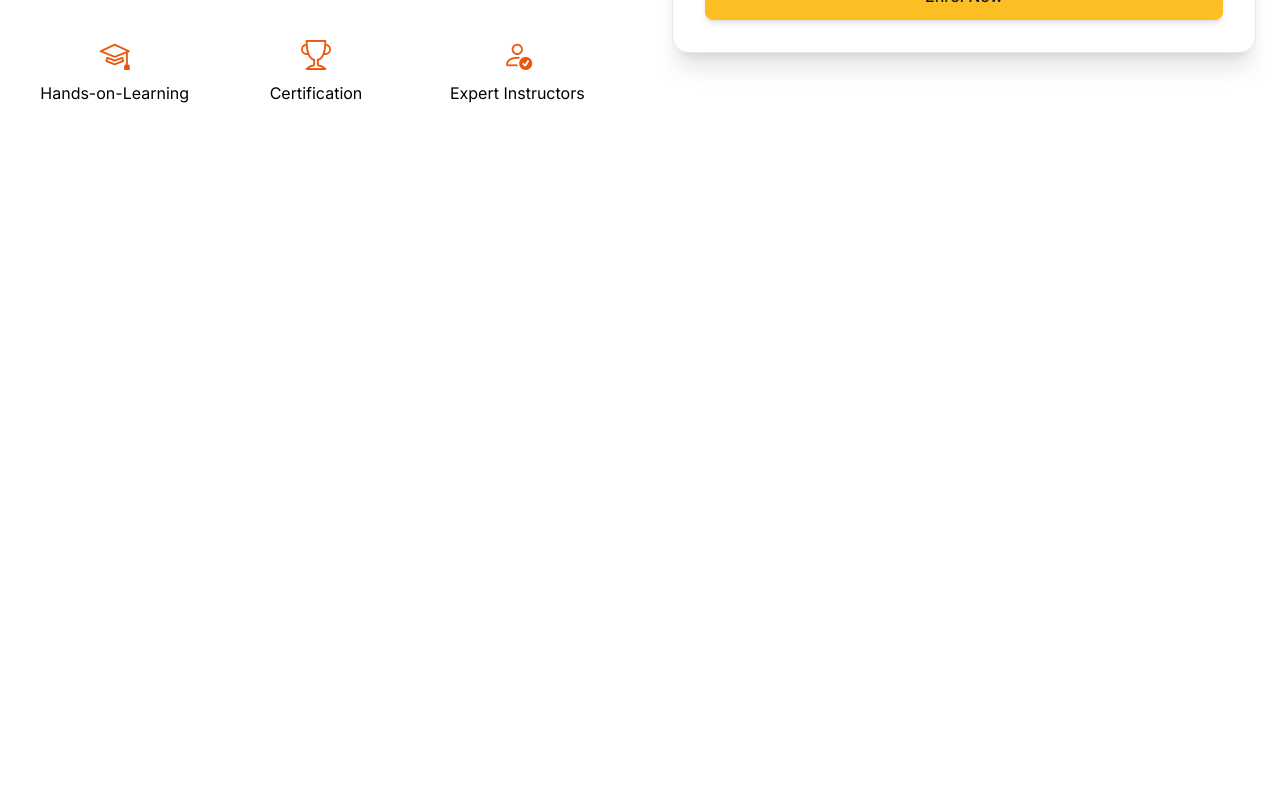
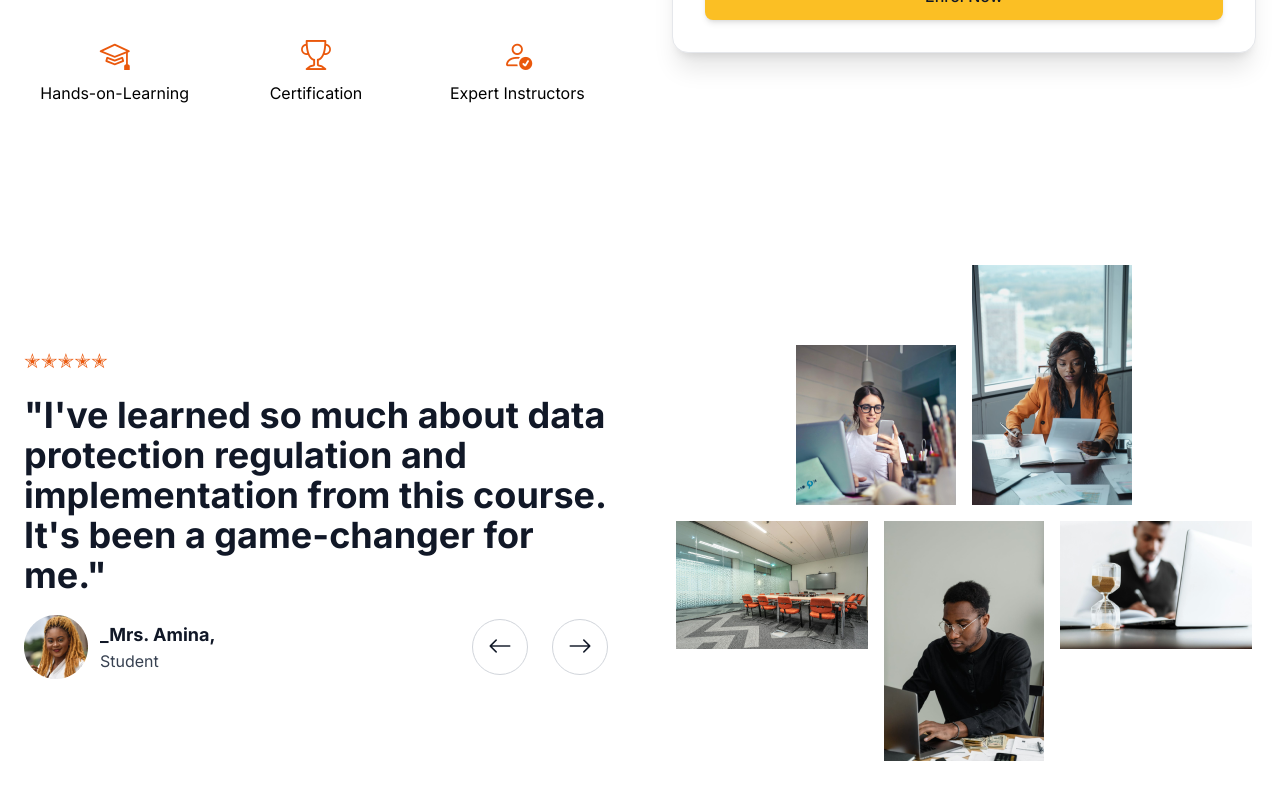
Before and after one commit to kizzylion/3consulting, a React (Vite) app: page /resources/cdpo-training in a window 1280 px wide. Shown: the part 1054-1854 px from the top of the page. Before the commit the page ends 1239 px from the top, so only its background shows below. Built offline with nearby package versions, Linux system fonts and the light colour scheme.

Commit message:
FEAT: ADD TESTIMONY SECTION TO CDPO PAGE IN RESOURCES

```diff
--- a/src/components/pages/resources/cdpo/enrrolsection.tsx
+++ b/src/components/pages/resources/cdpo/enrrolsection.tsx
@@ -5,7 +5,7 @@ const EnrollSection: React.FC = () => {
   return (
     <section id="Enroll-CDPO" className="pb-12 lg:pb-16">
       <div className="max-w-7xl mx-auto flex w-full h-fit px-5 md:px-6 ">
-        <div className="container grid grid-cols-1 lg:grid-cols-2 gap-16 lg:mt-12">
+        <div className=" grid grid-cols-1 lg:grid-cols-2 gap-16 lg:mt-12 w-full">
           <div className="text-contents h-fit">
             <h5 className="text-sm font-semibold  text-orange-500 w-fit mb-5">
               Why Become a Certified Data Protection Officer?
--- /dev/null
+++ b/src/components/pages/resources/cdpo/testimony.tsx
@@ -0,0 +1,71 @@
+import testimonyImage from "@assets/groupImages1.png";
+import testifier1 from "@assets/testifier1.png";
+import testifier2 from "@assets/testifier2.png";
+
+const testifiers = [
+  {
+    name: "_Mrs. Amina",
+    position: "Student",
+    image: testifier1,
+    stars: "✭✭✭✭✭",
+    quote:
+      "I've learned so much about data protection regulation and implementation from this course. It's been a game-changer for me.",
+  },
+  {
+    name: "_Mr. John",
+    position: "Student",
+    image: testifier2,
+    stars: "✭✭✭✭✭",
+    quote:
+      "The course was very informative and practical. It helped me understand the importance of data protection and how to implement it in my organization.",
+  },
+];
+
+const Testimony: React.FC = () => {
+  return (
+    <section className="py-10 lg:py-20">
+      <div className="max-w-7xl mx-auto px-5 md:px-6 flex ">
+        <div className=" grid grid-cols-1 lg:grid-cols-2 gap-10 lg:gap-16">
+          <div className="Testimony-content flex flex-col h-fit my-auto">
+            <div className="stars text-orange-600 text-xl mb-5">✭✭✭✭✭</div>
+            <h2 className="text-2xl md:text-4xl font-bold text-gray-900 mb-5">
+              "I've learned so much about data protection regulation and
+              implementation from this course. It's been a game-changer for me."
+            </h2>
+            <div className="testifier-action flex flex-col md:flex-row gap-6">
+              <div className="testifier text-gray-500 flex items-center gap-3 w-full">
+                <div className="avatar size-16">
+                  <img src={testifier1} alt="testimony" />
+                </div>
+                <div className="name-position ">
+                  <h4 className="text-lg font-bold text-gray-900">
+                    _Mrs. Amina,
+                  </h4>
+                  <p className="text-gray-700">Student</p>
+                </div>
+              </div>
+              <div className="action flex items-center w-full lg:w-auto justify-between">
+                <button className="btn btn-primary flex items-center size-14   justify-center mr-6  border border-gray-300 rounded-full">
+                  <i className="bi bi-arrow-left text-2xl text-gray-900"></i>
+                </button>
+                <button className="btn btn-primary flex items-center size-14 justify-center border border-gray-300 rounded-full">
+                  <i className="bi bi-arrow-right text-2xl text-gray-900"></i>
+                </button>
+              </div>
+            </div>
+          </div>
+          <div className="image-content flex items-center justify-center">
+            <img
+              src={testimonyImage}
+              alt="testimony"
+              className="mx-auto my-auto"
+              draggable={false}
+            />
+          </div>
+        </div>
+      </div>
+    </section>
+  );
+};
+
+export default Testimony;
--- a/src/routes/resources.cdpo-training.tsx
+++ b/src/routes/resources.cdpo-training.tsx
@@ -1,7 +1,7 @@
 import { createFileRoute } from "@tanstack/react-router";
 import AboutCDPO from "@pages/resources/cdpo/about";
 import EnrollSection from "@pages/resources/cdpo/enrrolsection";
-
+import Testimony from "@pages/resources/cdpo/testimony";
 export const Route = createFileRoute("/resources/cdpo-training")({
   component: CDPOTraining,
 });
@@ -11,6 +11,7 @@ function CDPOTraining() {
     <>
       <AboutCDPO />
       <EnrollSection />
+      <Testimony />
     </>
   );
 }
```
Also changed, not shown: src/assets/testifier1.png (added), src/assets/testifier2.png (added).
